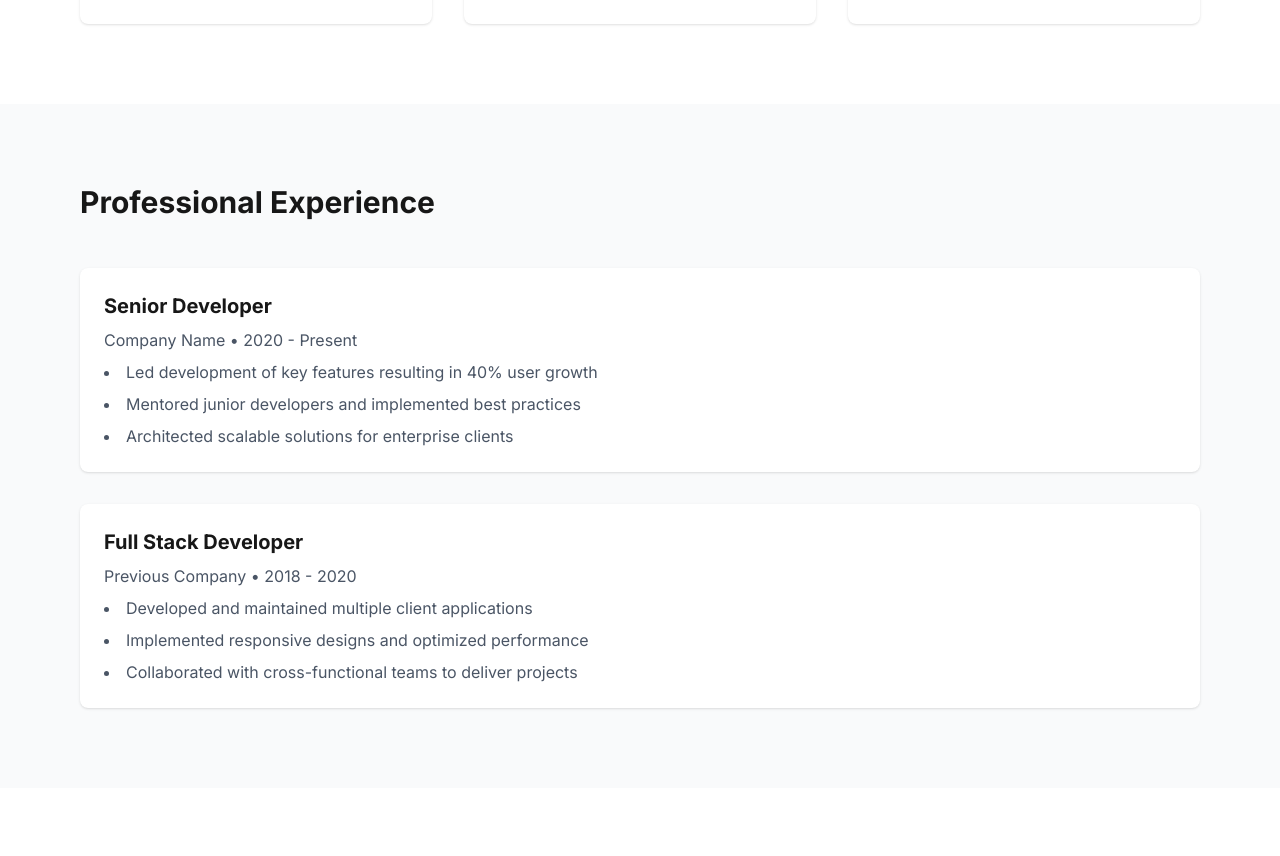
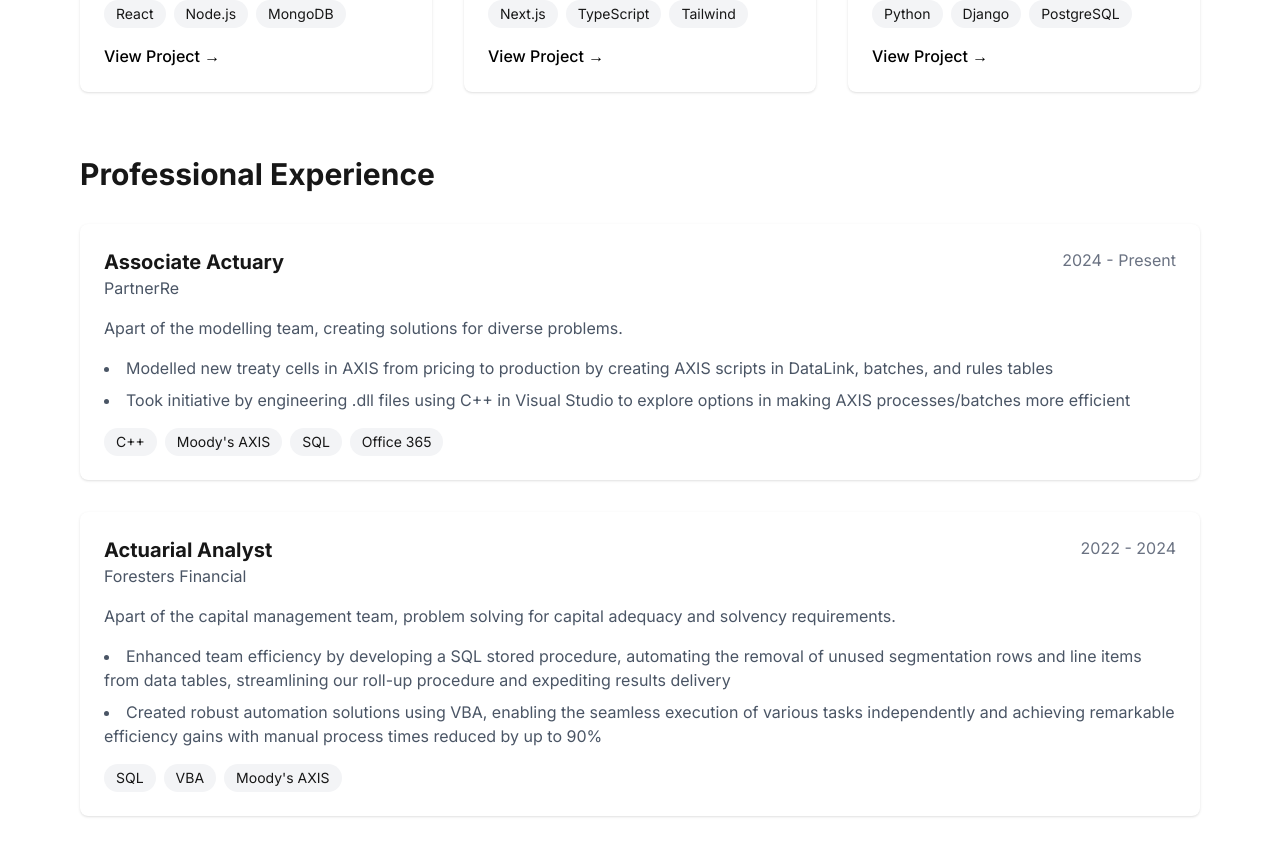
Before and after one commit to raadthedeveloper/website, a Next.js app: page /work in a window 1280 px wide. Shown: the part 616-1472 px from the top of the page. Before the commit the page ends 1404 px from the top, so only its background shows below. Built offline with nearby package versions, Linux system fonts and the light colour scheme.

Commit message:
small fixes

```diff
--- a/src/app/blog/page.tsx
+++ /dev/null
@@ -1,84 +0,0 @@
-export default function Blog() {
-  const posts = [
-    {
-      title: "Getting Started with Next.js and TypeScript",
-      excerpt: "A comprehensive guide to setting up a new project with Next.js and TypeScript, including best practices and common pitfalls to avoid.",
-      date: "March 15, 2024",
-      readTime: "5 min read",
-      category: "Development"
-    },
-    {
-      title: "The Future of Web Development",
-      excerpt: "Exploring upcoming trends and technologies that will shape the future of web development, from AI integration to new frameworks.",
-      date: "March 10, 2024",
-      readTime: "8 min read",
-      category: "Technology"
-    },
-    {
-      title: "Building Scalable Applications",
-      excerpt: "Learn the key principles and practices for building applications that can scale effectively as your user base grows.",
-      date: "March 5, 2024",
-      readTime: "10 min read",
-      category: "Architecture"
-    }
-  ];
-
-  return (
-    <div className="min-h-screen">
-      <section className="max-w-6xl mx-auto px-4 py-20">
-        <h1 className="text-4xl font-bold mb-12">Blog</h1>
-
-        <div className="grid grid-cols-1 gap-8">
-          {posts.map((post, index) => (
-            <article
-              key={index}
-              className="bg-white rounded-lg shadow-sm p-6 hover:shadow-md transition"
-            >
-              <div className="flex items-center gap-4 mb-4">
-                <span className="bg-gray-100 px-3 py-1 rounded-full text-sm">
-                  {post.category}
-                </span>
-                <span className="text-gray-500 text-sm">{post.date}</span>
-                <span className="text-gray-500 text-sm">{post.readTime}</span>
-              </div>
-
-              <h2 className="text-2xl font-bold mb-3 hover:text-gray-600">
-                <a href={`/blog/${post.title.toLowerCase().replace(/ /g, '-')}`}>
-                  {post.title}
-                </a>
-              </h2>
-
-              <p className="text-gray-600 mb-4">
-                {post.excerpt}
-              </p>
-
-              <a
-                href={`/blog/${post.title.toLowerCase().replace(/ /g, '-')}`}
-                className="text-black font-medium hover:underline"
-              >
-                Read More →
-              </a>
-            </article>
-          ))}
-        </div>
-      </section>
-
-      <section className="bg-gray-50 py-20">
-        <div className="max-w-6xl mx-auto px-4">
-          <h2 className="text-3xl font-bold mb-8">Categories</h2>
-          <div className="flex flex-wrap gap-4">
-            {['Development', 'Technology', 'Architecture', 'Design', 'Career'].map((category) => (
-              <a
-                key={category}
-                href={`/blog/category/${category.toLowerCase()}`}
-                className="bg-white px-6 py-3 rounded-lg shadow-sm hover:shadow-md transition"
-              >
-                {category}
-              </a>
-            ))}
-          </div>
-        </div>
-      </section>
-    </div>
-  );
-}
--- a/src/app/contact/page.tsx
+++ b/src/app/contact/page.tsx
@@ -33,7 +33,7 @@ export default function Contact() {
           <div>
             <h2 className="text-2xl font-semibold mb-4">Contact Information</h2>
             <p className="text-gray-600 mb-8">
-              I'm always interested in hearing about new projects and opportunities.
+              Project to project based developer, I'm always interested in hearing about new projects and opportunities or even just to chat.
               Feel free to reach out through the form or via social media.
             </p>
 
--- a/src/app/page.tsx
+++ b/src/app/page.tsx
@@ -33,12 +33,12 @@ export default function Home() {
           <div className="grid grid-cols-1 md:grid-cols-2 lg:grid-cols-3 gap-8">
             {/* Project cards will go here */}
             <div className="bg-white p-6 rounded-lg shadow-sm">
-              <h3 className="text-xl font-bold mb-2">Project 1</h3>
-              <p className="text-gray-600">Description of the first project goes here.</p>
+              <h3 className="text-xl font-bold mb-2">Planner</h3>
+              <p className="text-gray-600">AI driven event planner that helps you plan your next event.</p>
             </div>
             <div className="bg-white p-6 rounded-lg shadow-sm">
-              <h3 className="text-xl font-bold mb-2">Project 2</h3>
-              <p className="text-gray-600">Description of the second project goes here.</p>
+              <h3 className="text-xl font-bold mb-2">housedrift</h3>
+              <p className="text-gray-600">Cashflow management app for future homebuyers using AI.</p>
             </div>
             <div className="bg-white p-6 rounded-lg shadow-sm">
               <h3 className="text-xl font-bold mb-2">Project 3</h3>
--- a/src/app/work/page.tsx
+++ b/src/app/work/page.tsx
@@ -23,11 +23,40 @@ export default function Work() {
     }
   ];
 
+  const experiences = [
+    {
+      title: "Associate Actuary",
+      company: "PartnerRe",
+      period: "2024 - Present",
+      description: "Apart of the modelling team, creating solutions for diverse problems.",
+      achievements: [
+        "Modelled new treaty cells in AXIS from pricing to production by creating AXIS scripts in DataLink, batches, and rules tables",
+        "Took initiative by engineering .dll files using C++ in Visual Studio to explore options in making AXIS processes/batches more efficient"
+      ],
+      technologies: ["C++", "Moody's AXIS", "SQL", "Office 365"]
+    },
+    {
+      title: "Actuarial Analyst",
+      company: "Foresters Financial",
+      period: "2022 - 2024",
+      description: "Apart of the capital management team, problem solving for capital adequacy and solvency requirements.",
+      achievements: [
+        "Enhanced team efficiency by developing a SQL stored procedure, automating the removal of unused segmentation rows and line items from data tables, streamlining our roll-up procedure and expediting results delivery",
+        "Created robust automation solutions using VBA, enabling the seamless execution of various tasks independently and achieving remarkable efficiency gains with manual process times reduced by up to 90%"
+      ],
+      technologies: ["SQL", "VBA", "Moody's AXIS"]
+    }
+  ];
+
   return (
     <div className="min-h-screen">
       <section className="max-w-6xl mx-auto px-4 py-20">
-        <h1 className="text-4xl font-bold mb-12">My Work</h1>
+        <h1 className="text-4xl font-bold mb-12">Projects & Experience</h1>
 
+        <div className="space-y-16">
+          {/* Projects Section */}
+          <div>
+            <h2 className="text-3xl font-bold mb-8">Featured Projects</h2>
             <div className="grid grid-cols-1 md:grid-cols-2 lg:grid-cols-3 gap-8">
               {projects.map((project, index) => (
                 <div key={index} className="bg-white rounded-lg shadow-sm overflow-hidden">
@@ -57,30 +86,39 @@ export default function Work() {
                 </div>
               ))}
             </div>
-      </section>
-
-      <section className="bg-gray-50 py-20">
-        <div className="max-w-6xl mx-auto px-4">
-          <h2 className="text-3xl font-bold mb-12">Professional Experience</h2>
-          <div className="space-y-8">
-            <div className="bg-white p-6 rounded-lg shadow-sm">
-              <h3 className="text-xl font-bold mb-2">Senior Developer</h3>
-              <p className="text-gray-600 mb-2">Company Name • 2020 - Present</p>
-              <ul className="list-disc list-inside text-gray-600 space-y-2">
-                <li>Led development of key features resulting in 40% user growth</li>
-                <li>Mentored junior developers and implemented best practices</li>
-                <li>Architected scalable solutions for enterprise clients</li>
-              </ul>
           </div>
 
-            <div className="bg-white p-6 rounded-lg shadow-sm">
-              <h3 className="text-xl font-bold mb-2">Full Stack Developer</h3>
-              <p className="text-gray-600 mb-2">Previous Company • 2018 - 2020</p>
-              <ul className="list-disc list-inside text-gray-600 space-y-2">
-                <li>Developed and maintained multiple client applications</li>
-                <li>Implemented responsive designs and optimized performance</li>
-                <li>Collaborated with cross-functional teams to deliver projects</li>
+          {/* Experience Section */}
+          <div>
+            <h2 className="text-3xl font-bold mb-8">Professional Experience</h2>
+            <div className="space-y-8">
+              {experiences.map((exp, index) => (
+                <div key={index} className="bg-white p-6 rounded-lg shadow-sm">
+                  <div className="flex justify-between items-start mb-4">
+                    <div>
+                      <h3 className="text-xl font-bold">{exp.title}</h3>
+                      <p className="text-gray-600">{exp.company}</p>
+                    </div>
+                    <span className="text-gray-500">{exp.period}</span>
+                  </div>
+                  <p className="text-gray-600 mb-4">{exp.description}</p>
+                  <ul className="list-disc list-inside text-gray-600 space-y-2 mb-4">
+                    {exp.achievements.map((achievement, i) => (
+                      <li key={i}>{achievement}</li>
+                    ))}
                   </ul>
+                  <div className="flex flex-wrap gap-2">
+                    {exp.technologies.map((tech, techIndex) => (
+                      <span
+                        key={techIndex}
+                        className="bg-gray-100 px-3 py-1 rounded-full text-sm"
+                      >
+                        {tech}
+                      </span>
+                    ))}
+                  </div>
+                </div>
+              ))}
             </div>
           </div>
         </div>
```
Lines whose indentation alone changed are shown as unchanged.
